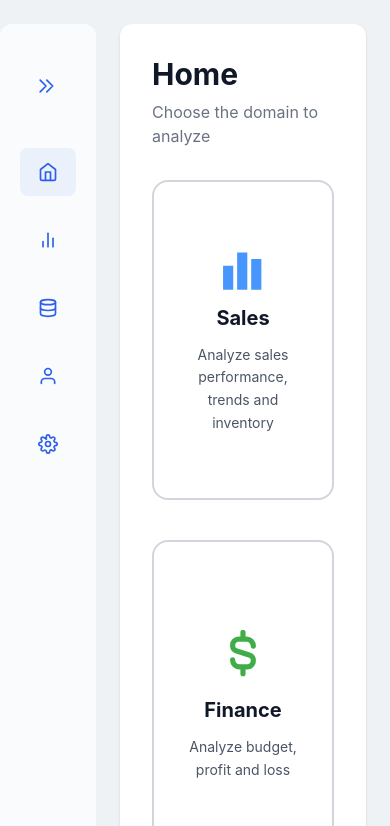
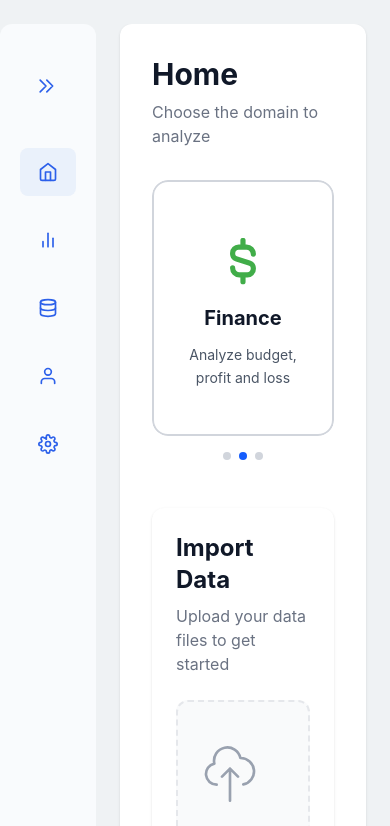
Before and after one commit to AbdallaM-Ibrahim/Charts-Project, a React (Vite) app: page / in a window 390 px wide. Shown: the top 826 px of the page. Built offline with nearby package versions, Linux system fonts and the light colour scheme; sample sign-in values are in the browser's storage.

Commit message:
feat: implement touch swipe functionality for domain cards carousel on mobile screens

```diff
--- a/src/components/drawer.tsx
+++ b/src/components/drawer.tsx
@@ -118,7 +118,7 @@ const Drawer: React.FC = () => {
           type='button'
         >
           <DoorArrowIcon
-            className='w-5 h-5 text-[#2C60EA]'
+            className='w-5 h-5 text-[#2C60EA] lg:hidden'
             isCollapsed={isCollapsed}
           />
         </button>
--- a/src/pages/home/index.tsx
+++ b/src/pages/home/index.tsx
@@ -1,4 +1,5 @@
 import type React from 'react';
+import { useState, useRef } from 'react';
 import { PieChart, AreaChart } from '../../components/charts';
 import ImportSection from '../../components/import-section';
 import {
@@ -8,8 +9,14 @@ import {
 } from './chartData';
 
 const Home: React.FC = () => {
+  const [currentCardIndex, setCurrentCardIndex] = useState(1);
+  const [touchStart, setTouchStart] = useState<number | null>(null);
+  const [touchEnd, setTouchEnd] = useState<number | null>(null);
+  const carouselRef = useRef<HTMLDivElement>(null);
+
   const domainCards = [
     {
+      id: 0,
       title: 'Sales',
       description: 'Analyze sales performance, trends and inventory',
       icon: 'assets/sales.svg',
@@ -18,6 +25,7 @@ const Home: React.FC = () => {
       hoverColor: 'hover:bg-blue-200',
     },
     {
+      id: 1,
       title: 'Finance',
       description: 'Analyze budget, profit and loss',
       icon: 'assets/finance.svg',
@@ -26,6 +34,7 @@ const Home: React.FC = () => {
       hoverColor: 'hover:bg-green-200',
     },
     {
+      id: 2,
       title: 'Marketing',
       description: 'Analyze campaigns, web traffic and engagement',
       icon: 'assets/marketing.svg',
@@ -34,6 +43,44 @@ const Home: React.FC = () => {
       hoverColor: 'hover:bg-red-200',
     },
   ];
+
+  const nextCard = () => {
+    setCurrentCardIndex((prev) => (prev + 1) % domainCards.length);
+  };
+
+  const prevCard = () => {
+    setCurrentCardIndex(
+      (prev) => (prev - 1 + domainCards.length) % domainCards.length
+    );
+  };
+
+  const goToCard = (index: number) => {
+    setCurrentCardIndex(index);
+  };
+
+  const handleTouchStart = (e: React.TouchEvent) => {
+    setTouchEnd(null);
+    setTouchStart(e.targetTouches[0].clientX);
+  };
+
+  const handleTouchMove = (e: React.TouchEvent) => {
+    setTouchEnd(e.targetTouches[0].clientX);
+  };
+
+  const handleTouchEnd = () => {
+    if (!touchStart || !touchEnd) return;
+
+    const distance = touchStart - touchEnd;
+    const isLeftSwipe = distance > 50;
+    const isRightSwipe = distance < -50;
+
+    if (isLeftSwipe) {
+      nextCard();
+    } else if (isRightSwipe) {
+      prevCard();
+    }
+  };
+
   return (
     <div className='px-6'>
       {/* Main Container with Responsive Layout */}
@@ -47,12 +94,12 @@ const Home: React.FC = () => {
               <p className='text-gray-500'>Choose the domain to analyze</p>
             </div>
 
-            {/* Domain Cards */}
-            <div className='grid grid-cols-1 md:grid-cols-3 gap-10 mb-12 max-w-4xl mx-auto'>
+            {/* Domain Cards - Grid for lg+ screens */}
+            <div className='hidden lg:grid grid-cols-1 md:grid-cols-3 gap-10 mb-12 md:max-w-4xl max-w-md mx-auto'>
               {domainCards.map((card) => (
                 <div
                   key={card.title}
-                  className={`flex justify-center items-center h-80 md:h-64 p-8 rounded-2xl border-2 cursor-pointer transition-all duration-200 hover:shadow-lg ${card.bgColor} bg-white border-gray-200 ${card.hoverColor} border-gray-300 ${card.borderColor}`}
+                  className={`flex justify-center items-center h-20 md:h-64 p-8 rounded-2xl border-2 cursor-pointer transition-all duration-200 hover:shadow-lg ${card.bgColor} bg-white border-gray-200 ${card.hoverColor} border-gray-300 ${card.borderColor}`}
                 >
                   <div className='text-center'>
                     <div className='text-5xl mb-2 flex justify-center items-center'>
@@ -69,8 +116,66 @@ const Home: React.FC = () => {
               ))}
             </div>
 
+            {/* Domain Cards - Carousel for md and smaller screens */}
+            <div className='lg:hidden mb-12'>
+              <div className='relative max-w-md mx-auto'>
+                {/* Carousel Container */}
+                <div
+                  className='overflow-hidden rounded-2xl'
+                  onTouchStart={handleTouchStart}
+                  onTouchMove={handleTouchMove}
+                  onTouchEnd={handleTouchEnd}
+                  ref={carouselRef}
+                >
+                  <div
+                    className='flex transition-transform duration-300 ease-in-out'
+                    style={{
+                      transform: `translateX(-${currentCardIndex * 100}%)`,
+                    }}
+                  >
+                    {domainCards.map((card) => (
+                      <div key={card.id} className='w-full flex-shrink-0'>
+                        <div
+                          className={`flex justify-center items-center h-64 p-8 rounded-2xl border-2 cursor-pointer transition-all duration-200 hover:shadow-lg ${card.bgColor} bg-white border-gray-200 ${card.hoverColor} border-gray-300 ${card.borderColor}`}
+                        >
+                          <div className='text-center'>
+                            <div className='text-5xl mb-2 flex justify-center items-center'>
+                              <img src={card.icon} alt={card.title} />
+                            </div>
+                            <h3 className='text-xl font-bold text-gray-900 mb-3'>
+                              {card.title}
+                            </h3>
+                            <p className='text-gray-600 text-sm leading-relaxed'>
+                              {card.description}
+                            </p>
+                          </div>
+                        </div>
+                      </div>
+                    ))}
+                  </div>
+                </div>
+
+                {/* Dots Indicator */}
+                <div className='flex justify-center mt-4 space-x-2'>
+                  {domainCards.map((card) => (
+                    <button
+                      key={card.id}
+                      type='button'
+                      onClick={() => goToCard(card.id)}
+                      className={`w-2 h-2 rounded-full transition-colors duration-200 ${
+                        card.id === currentCardIndex
+                          ? 'bg-blue-600'
+                          : 'bg-gray-300'
+                      }`}
+                      title='Go to card'
+                    />
+                  ))}
+                </div>
+              </div>
+            </div>
+
             {/* Overview Section */}
-            <div className='mb-8'>
+            <div className='hidden lg:block mb-8'>
               <h2 className='text-2xl font-bold text-gray-900 mb-2'>
                 Overview
               </h2>
@@ -79,8 +184,8 @@ const Home: React.FC = () => {
               </p>
             </div>
 
-            {/* Charts Section */}
-            <div className='grid grid-cols-1 lg:grid-cols-3 gap-8 mb-12'>
+            {/* Charts Section - Hidden on md screens and lower */}
+            <div className='hidden lg:grid grid-cols-1 lg:grid-cols-3 gap-8 mb-12'>
               {/* Product Sales Distribution Chart 1 */}
               <PieChart
                 title='Product Sales Distribution'
@@ -102,6 +207,11 @@ const Home: React.FC = () => {
               />
             </div>
 
+            {/* Import Section - Shows before button on xl screens and below */}
+            <div className='xl:hidden mb-8'>
+              <ImportSection />
+            </div>
+
             {/* Start Analyze Button */}
             <div className='text-center'>
               <button
@@ -114,8 +224,8 @@ const Home: React.FC = () => {
           </div>
         </div>
 
-        {/* Import Section - Right side on desktop, below on mobile */}
-        <div className='xl:col-span-1'>
+        {/* Import Section - Right side on 2xl screens only */}
+        <div className='hidden xl:block xl:col-span-1'>
           <ImportSection />
         </div>
       </div>
```
